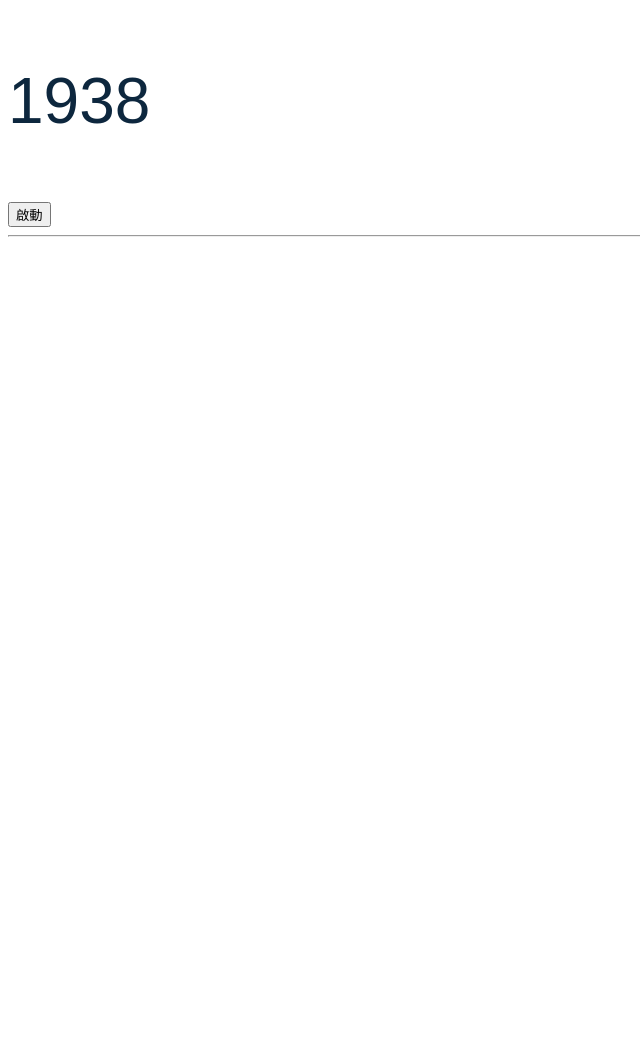
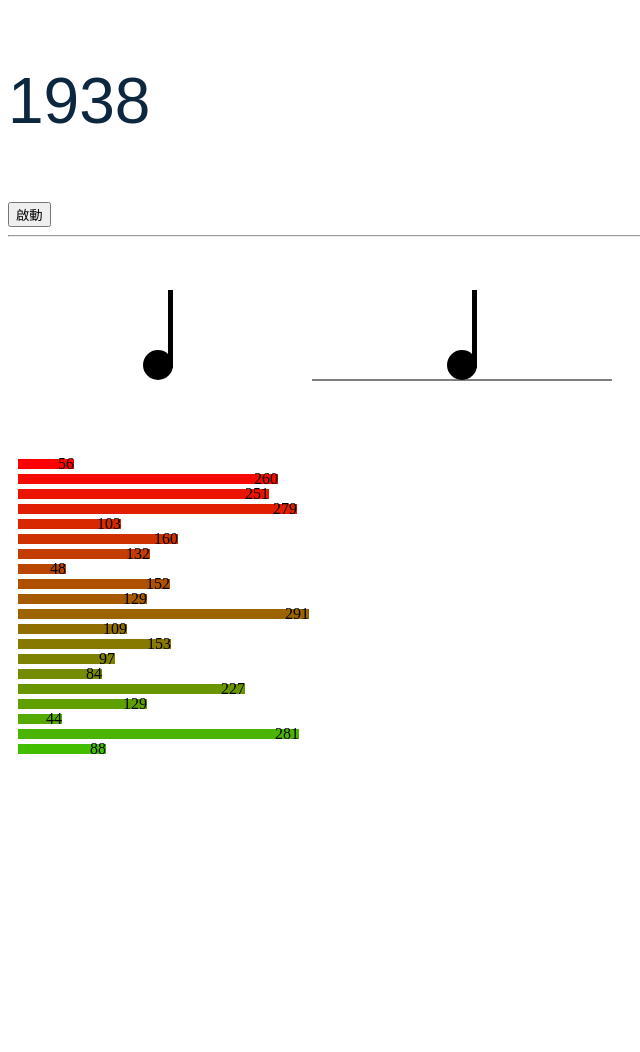
Before and after one commit to wuchiachen1212/ex-01, a plain HTML site: page index.html in a window 1280 px wide. Shown: the whole page, without its empty margins (0-640 px from the left). Before the commit the page ends 800 px from the top, so only its background shows below. Drawn offline with nearby package versions, Linux system fonts and the light colour scheme.

Commit message:
Add files via upload

```diff
--- a/index.html
+++ b/index.html
@@ -5,8 +5,7 @@
     <meta charset="UTF-8">
     <title>Untitled Document</title>
     <script src="https://d3js.org/d3.v3.min.js"></script>
-    <link rel="stylesheet" href="main.css"
-</head>
+    <link rel="stylesheet" href="main.css" </head>
 
     <body>
         <p>1938</p>
@@ -20,9 +19,83 @@
             function launch() {
                 d3.select('p').text(random(1911, 2016));
             }
-
         </script>
         <hr>
+        <svg width="300" height="200" id="svg1">
+        <circle cx="150" cy="120" r="15"></circle>
+        <rect  x="160" y="45" width="5" height="78">
+
+        </rect>
+        </svg>
+
+        <script>
+            d3.select("body")
+                .append("svg")
+                .attr({
+                    width: 300,
+                    height: 200,
+                    id: "svg2"
+                });
+
+            var svg2 = d3.select("#svg2")
+            svg2.append("circle")
+                .attr({
+                    cx: 150,
+                    cy: 120,
+                    r: 15
+                })
+
+            svg2.append("rect")
+                .attr({
+                    x: 160,
+                    y: 45,
+                    width: 5,
+                    height: 78,
+                });
+
+            svg2.append("line")
+                .attr({
+                    x1: 0,
+                    y1: 135,
+                    x2: 300,
+                    y2: 135,
+                    stroke: "black",
+
+                });
+        </script>
+<!--   ///bar chart------>
+             <script>
+            d3.select("body")
+                .append("svg")
+                .attr({
+                    width: 800,
+                    height: 600,
+                    id: "svg3"
+                });
+            var svg3 = d3.select("#svg3");
+            var random = function random(n, m) {
+                    return Math.floor(Math.random() * (m - n + 1) + n);
+            }
+                    for (var i = 0; i < 20; i = i + 1) {
+                        var num = random(20, 300);
+                        svg3.append("rect")
+                            .attr({
+                                x: 10,
+                                y: 10 + 15 * i,
+                                width: num,
+                                height: 10,
+                                fill: "rgb(" + (255 - i * 10) + "," + (i * 10) + ",0)",
+                            });
+                        svg3.append("text")
+                        .attr({
+                            x:10+num,
+                            y:20+15*i,
+                            "fond-size":"11px",
+                            "text-anchor":"end",
+
+                        }).text(num)
+                    }
+        </script>
     </body>
 
 </html>
```
